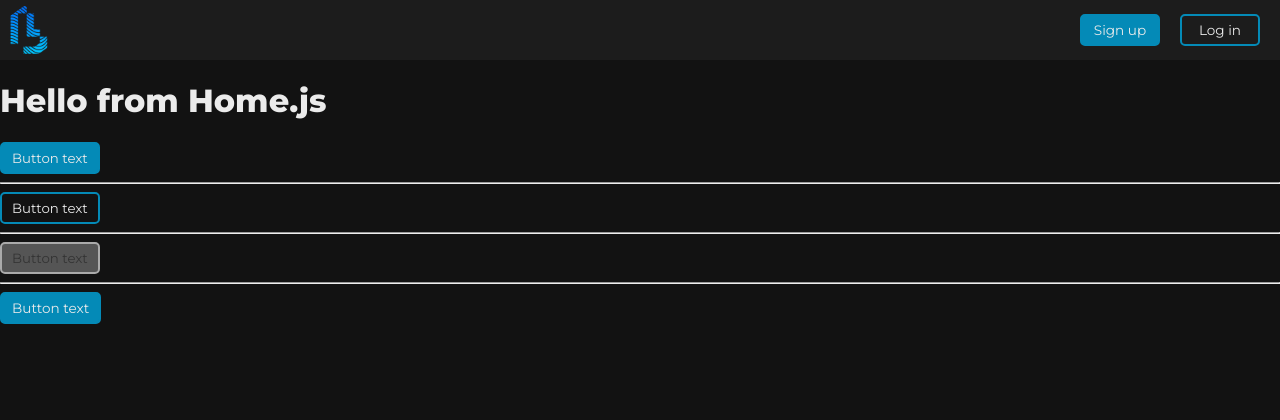
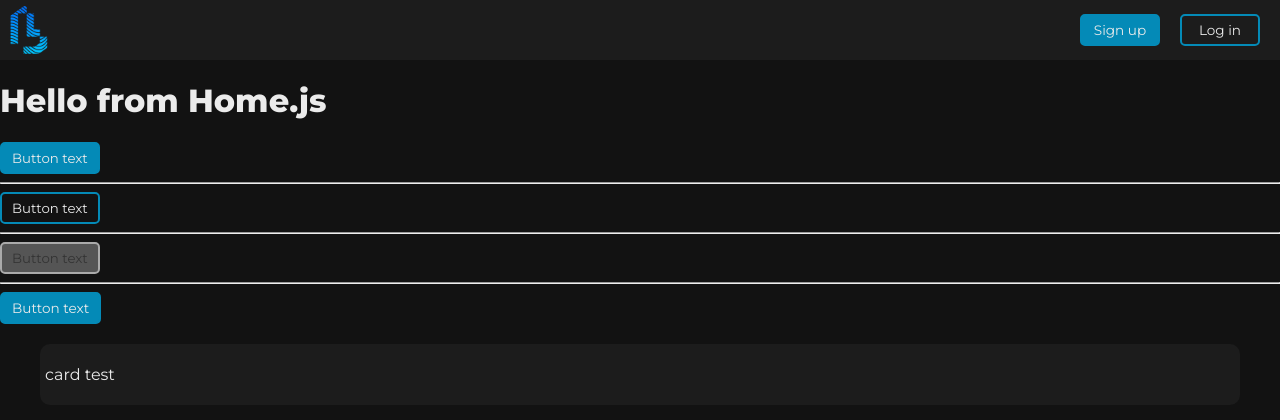
Before and after one commit to Artur-Lepczynski/Listify, a React (Create React App) app: page / in a window 1280 px wide. Shown: the top 420 px of the page. Built offline with nearby package versions, Linux system fonts and the light colour scheme; no server answers.

Commit message:
add: generic UI card component

```diff
--- /dev/null
+++ b/src/components/UI/Card.js
@@ -0,0 +1,11 @@
+import style from "./Card.module.css";
+import { useTheme } from "../../hooks/useTheme";
+
+export default function Card(props){
+  const getClassNames = useTheme(style);
+
+  return <div className={`${style.card} ${getClassNames("card")} ${props.className}`}>
+    {props.children}
+  </div>
+
+}
--- /dev/null
+++ b/src/components/UI/Card.module.css
@@ -0,0 +1,28 @@
+.card{
+  width: 97.5%;
+  max-width: 1200px;
+  margin: 20px auto;
+  padding: 5px;
+  border-radius: var(--border-radius-2);
+  box-sizing: border-box;
+}
+
+.card-pearlShores{
+  background-color: var(--pearlShores-bg-4);
+}
+
+.card-midnight{
+  background-color: var(--midnight-bg-4);
+}
+
+.card-bubblegum{
+  background-color: var(--bubblegum-bg-4);
+}
+
+.card-blueLagoon{
+  background-color: var(--blueLagoon-bg-4);
+}
+
+.card-deepOcean{
+  background-color: var(--deepOcean-bg-4);
+}
--- a/src/components/home/Home.js
+++ b/src/components/home/Home.js
@@ -1,4 +1,5 @@
 import Button from "../UI/Button";
+import Card from "../UI/Card";
 import Page from "../UI/Page";
 import style from "./Home.module.css";
 
@@ -16,6 +17,9 @@ export default function Home(){
       <br></br>
       <hr></hr>
       <Button type="link" look="primary">Button text</Button>
+      <Card>
+        <p>card test</p>
+      </Card>
     </Page>
   )
 }
```
